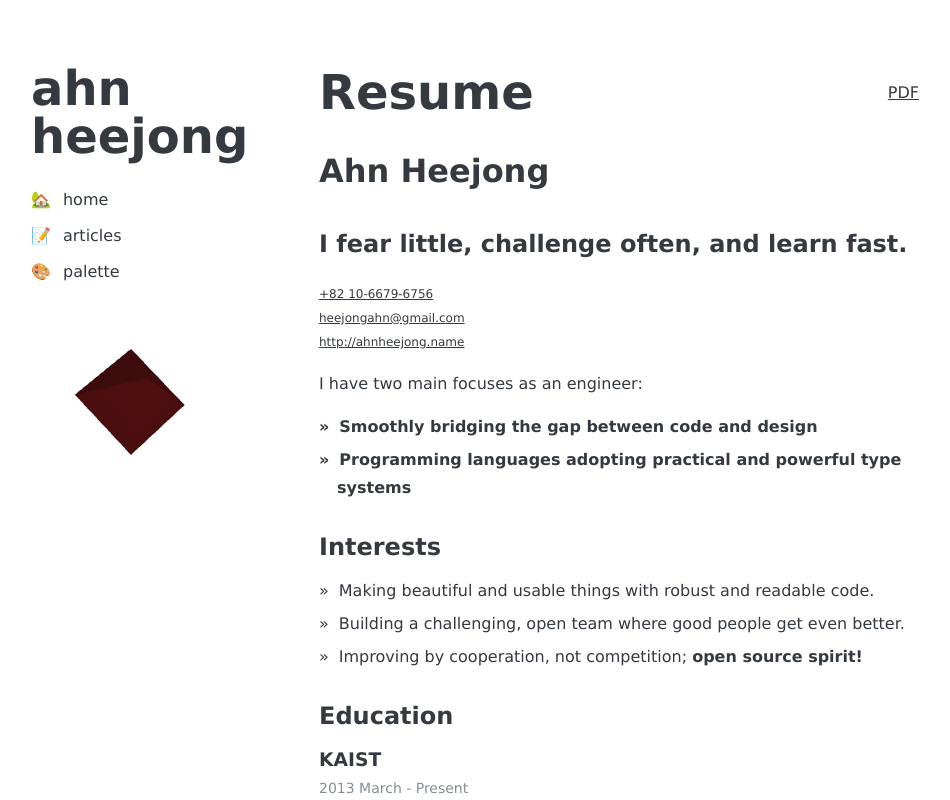
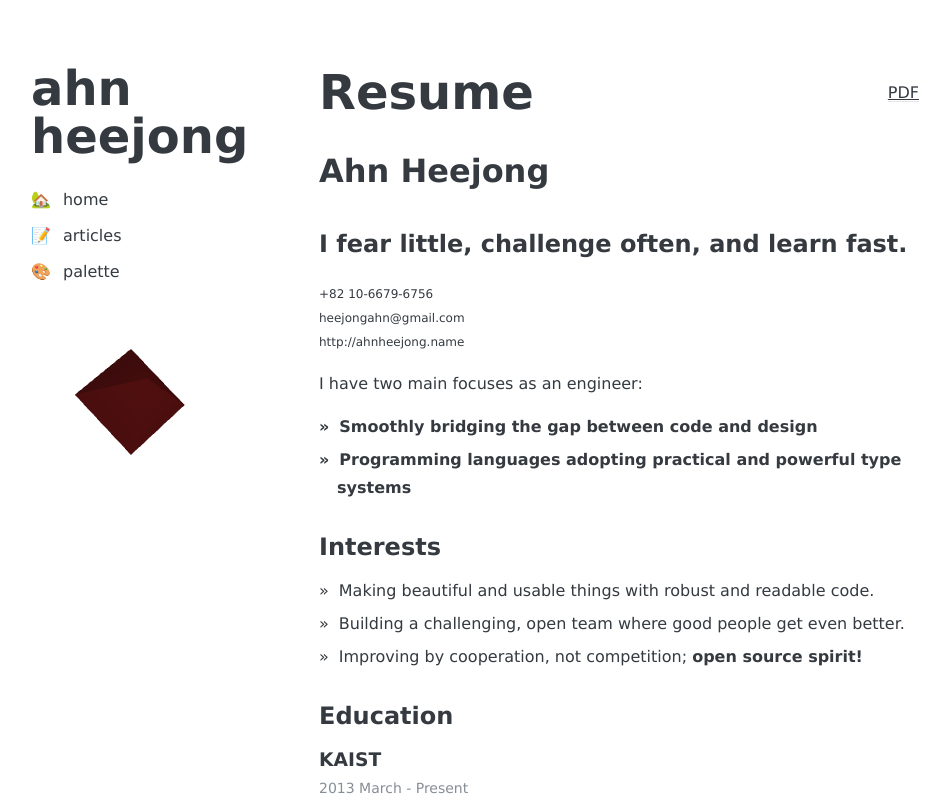
Before and after one commit to heejongahn/ahnheejong.name, a Nuxt app: page /resume in a window 1280 px wide. Shown: the whole page, without its empty margins (17-967 px from the left). Built offline with nearby package versions, Linux system fonts and the light colour scheme.

Commit message:
Fake text-decoration-skip (#11)

```diff
--- a/assets/placeholders.scss
+++ b/assets/placeholders.scss
@@ -1,6 +1,20 @@
 @import 'variables';
 
+%anchor-skip-underline {
+  text-decoration: none;
+  text-shadow: -2px 0 0 #fff, 2px 0 0 #fff, 0 -2px 0 #fff, 0 1px 0 #fff;
+  background-image: linear-gradient(to bottom, transparent 75%, $text-color 75%);
+  background-repeat: repeat-x;
+  background-size: 2px .1em;
+  background-position: 0 calc(1em + 2px);
+
+  &:hover {
+    background-image: linear-gradient(to bottom, transparent 75%, red 75%);
+  }
+}
+
 %reset-anchor-style {
+  background: none;
   text-decoration: none;
 
   &:active,
--- a/layouts/default.vue
+++ b/layouts/default.vue
@@ -104,4 +104,10 @@ footer {
     margin-bottom: 0;
   }
 }
+
+.footer {
+  a {
+    @extend %anchor-skip-underline;
+  }
+}
 </style>
--- a/pages/articles/_slug.vue
+++ b/pages/articles/_slug.vue
@@ -59,6 +59,7 @@ export default {
 </script>
 
 <style module lang="scss">
+@import '~assets/placeholders';
 @import '~assets/media-query';
 
 .title {
@@ -99,8 +100,7 @@ export default {
   }
 
   a {
-    background-color: transparent;
-    -webkit-text-decoration-skip: objects;
+    @extend %anchor-skip-underline;
   }
 
   a:active,
--- a/pages/index.vue
+++ b/pages/index.vue
@@ -107,6 +107,7 @@ export default {
 
 <style scoped lang="scss">
 @import '~assets/media-query';
+@import '~assets/placeholders';
 
 .language-selector {
   cursor: pointer;
@@ -127,6 +128,10 @@ export default {
     margin-top: 1em;
   }
 
+  a {
+    @extend %anchor-skip-underline;
+  }
+
   @include wide-screen {
     white-space: pre-line;
   }
--- a/pages/resume/index.vue
+++ b/pages/resume/index.vue
@@ -217,6 +217,7 @@ export default {
 
 <style module lang="scss">
 @import '~assets/variables';
+@import '~assets/placeholders';
 @import '~assets/media-query';
 
 .resume {
@@ -278,6 +279,10 @@ export default {
   small {
     color: $text-color-gray;
     margin-left: 4px;
+  }
+
+  a {
+    @extend %anchor-skip-underline;
   }
 
   .military {
```
